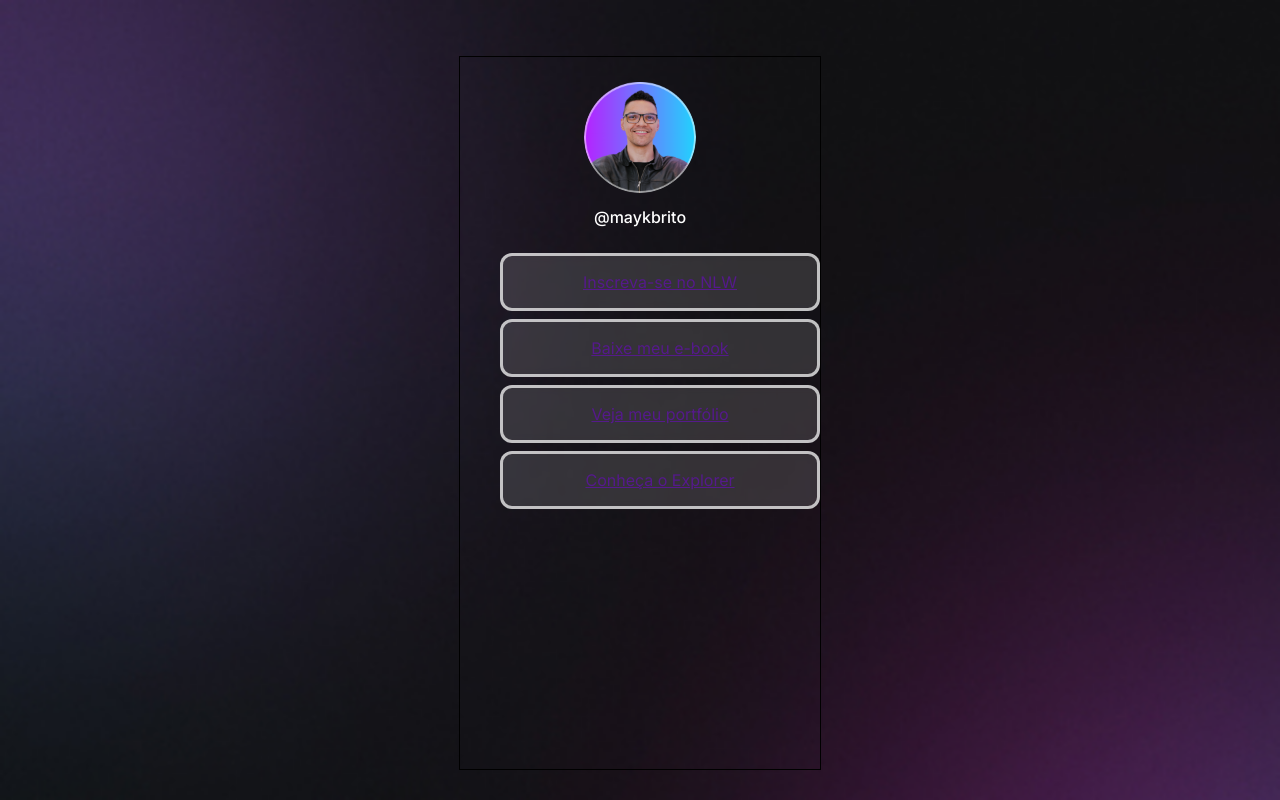
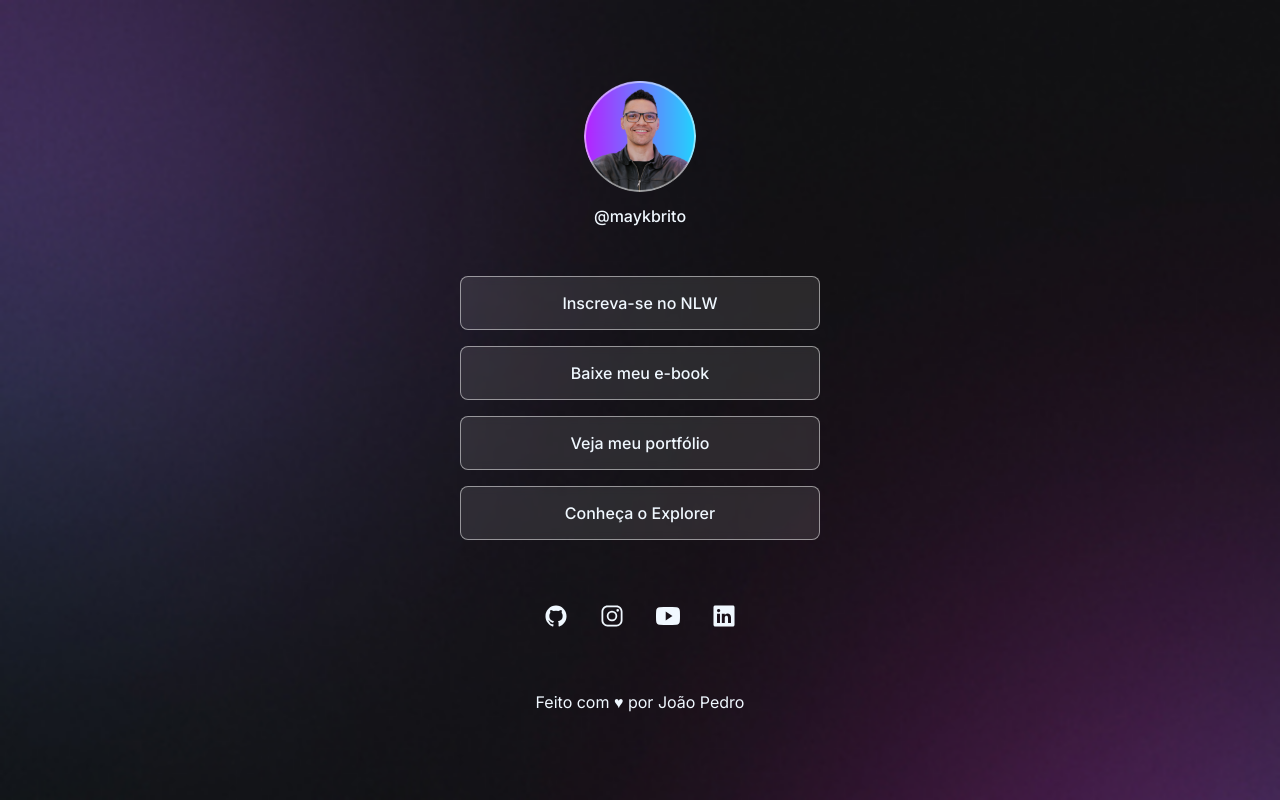
Before and after one commit to jpsbdm/projeto-dev-link, a plain HTML site: page index.html in a window 1280 px wide. Drawn offline with nearby package versions, Linux system fonts and the light colour scheme.

Commit message:
finish the css before tougle button

```diff
--- a/index.html
+++ b/index.html
@@ -18,13 +18,26 @@
         </div>
 
 
-     <ul>
-       <li><a href="">Inscreva-se no NLW</a></li>
-       <li><a href="">Baixe meu e-book</a></li>
-       <li><a href="">Veja meu portfólio</a></li>
-       <li><a href="">Conheça o Explorer</a></li>
+        <ul>
+            <li><a href="">Inscreva-se no NLW</a></li>
+            <li><a href="">Baixe meu e-book</a></li>
+            <li><a href="">Veja meu portfólio</a></li>
+            <li><a href="">Conheça o Explorer</a></li>
     </ul>
+    <div id="social-links">
+        <a href="#"><ion-icon name="logo-github"></ion-icon></a>
+        <a href="#"><ion-icon name="logo-instagram"></ion-icon></a>
+        <a href="#"><ion-icon name="logo-youtube"></ion-icon></a>
+        <a href="#"><ion-icon name="logo-linkedin"></ion-icon></a>
+    </div>
+<footer>
+    Feito com &hearts; por João Pedro
+</footer>
     </div>
 
+
+
+<script type="module" src="https://unpkg.com/ionicons@7.1.0/dist/ionicons/ionicons.esm.js"></script>
+<script nomodule src="https://unpkg.com/ionicons@7.1.0/dist/ionicons/ionicons.js"></script>
 </body>
 </html>
--- a/style.css
+++ b/style.css
@@ -1,52 +1,90 @@
-*{
-    padding: o;
+* {
+    padding: 0;
     margin: 0;
-font-family:"Inter";
-
+    font-family: "Inter";
+    color: aliceblue;
 }
 
-body{
+body {
     background: url(./assets/bg-mobile.jpg) no-repeat top center/cover;
+}
 
-}
 .container {
     margin-inline: auto;
-    width:360px ;
+    width: 360px;
     height: 712px;
-    border: 1px solid;
     margin-top: 56px;
+    padding: 0 24px;
 }
-.profile{
+
+.profile {
     text-align: center;
     padding: 24px;
 }
-.profile img{
+
+.profile img {
     width: 112px;
     height: 112px;
     object-fit: contain;
     border-radius: 50%;
+}
 
-}
 .profile p {
     line-height: 24px;
     font-weight: 500;
-    color :white;
     margin-top: 8px;
 }
-ul{
+
+ul {
     list-style: none;
     display: flex;
     flex-direction: column;
-    gap: 8px;
+    gap: 16px;
+    padding: 24px 0;
+}
 
-}
-ul li a{
-    border: solid rgba(255, 255, 255, 0.702);
-    background-color: #ffffff23;
+ul li a {
+    border: 1px solid rgba(255, 255, 255, 0.5);
+    background-color: rgba(255, 255, 255, 0.1);
     justify-content: center;
     align-items: center;
     display: flex;
-    height: 52px;
-    border-radius: 12px;
+    border-radius: 8px;
     backdrop-filter: blur(4px);
+    -webkit-backdrop-filter: blur(4px);
+    padding: 16px 24px;
+    text-decoration: none;
+    font-weight: 500;
+    transition: background .2s;
 }
+
+ul li a:hover {
+    border: 1.5px solid rgba(255, 255, 255, 1);
+    background-color: rgba(255, 255, 255, 0.05);
+}
+
+#social-links {
+    display: flex;
+    justify-content: center;
+    padding: 24px 0;
+    font-size: 24px;
+}
+
+#social-links a {
+    display: flex;
+    align-items: center;
+    justify-content: center;
+    padding: 16px;
+    transition: background 0.2s;
+    border-radius: 50%;
+}
+
+#social-links a:hover {
+    background-color: rgba(255, 255, 255, 0.2);
+    padding: 16px;
+}
+
+footer {
+    text-align: center;
+    padding: 24px 0;
+}
```
